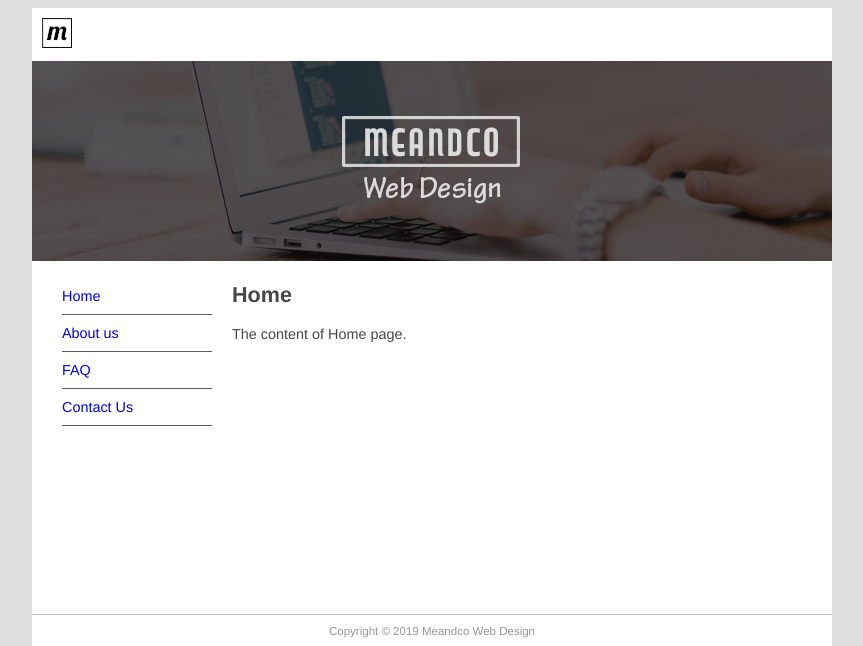
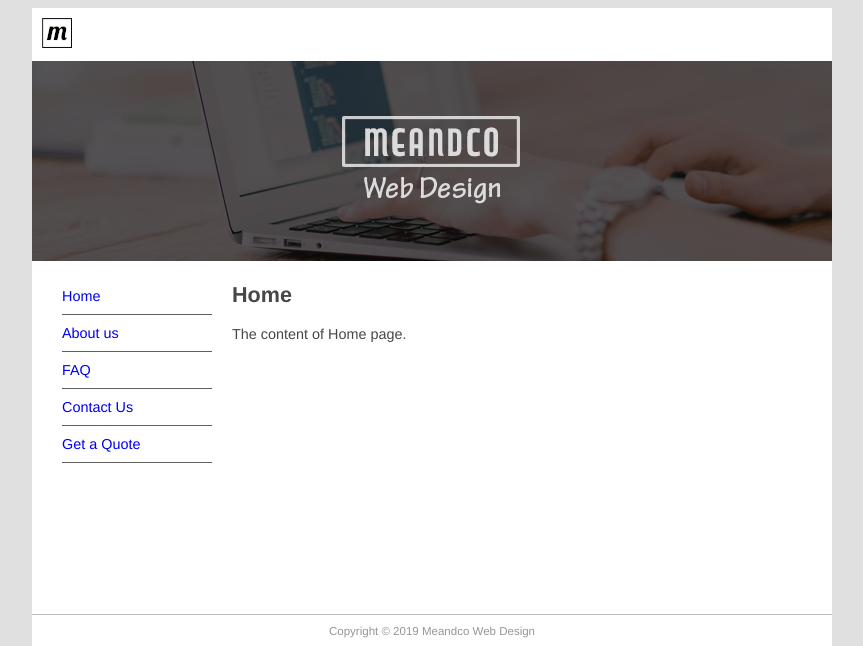
Before and after one commit to DanilTsygolnik/django_study_proj_01, a Django app: page / in a window 1280 px wide. Shown: the top 646 px of the page, without its empty margins (208-1071 px from the left). Run offline with Django 4.2, Linux system fonts and the light colour scheme; data comes from the database, SQL or seed files in the repository.

Commit message:
Link the Quote form

```diff
--- /dev/null
+++ b/website_root/quotes/urls.py
@@ -0,0 +1,6 @@
+from django.urls import path
+from . import views
+
+urlpatterns = [
+    path('', views.quote_req, name='quote-request'),
+]
--- a/website_root/website/templates/base.html
+++ b/website_root/website/templates/base.html
@@ -23,6 +23,7 @@
         <li>Menu 1</li><li>Menu 2</li><li>Menu 3</li>
         {% endblock sidenav %}
         <li><a href="{% url 'contact' %}">Contact Us</a></li>
+        <li><a href="{% url 'quote-request' %}">Get a Quote</a></li>
       </ul>
     </nav>
   </aside>
--- a/website_root/website/urls.py
+++ b/website_root/website/urls.py
@@ -18,5 +18,6 @@ from django.urls import include, path
 
 urlpatterns = [
     path('admin/', admin.site.urls),
+    path('quotes/', include('quotes.urls')),
     path('', include('pages.urls')),
 ]
```
